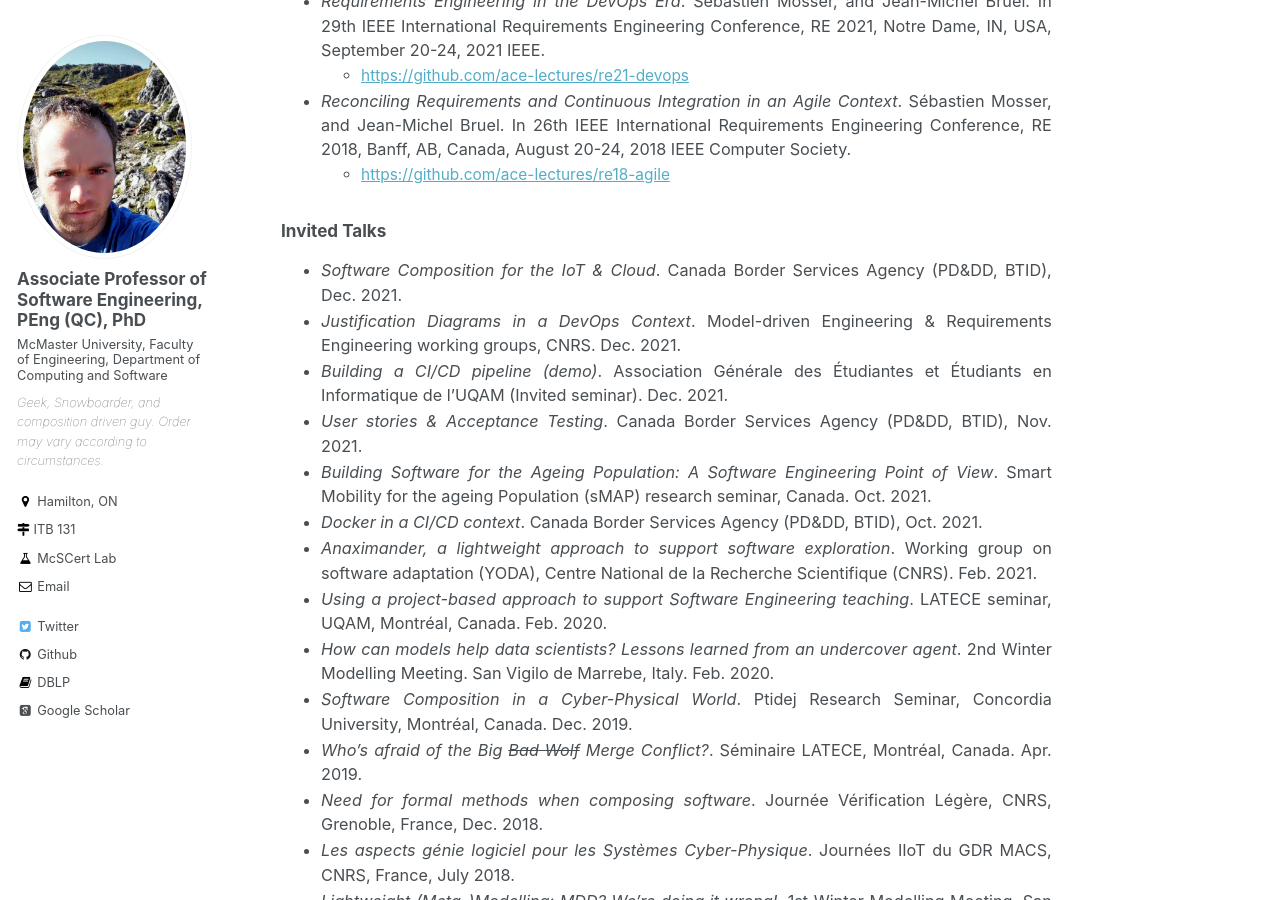
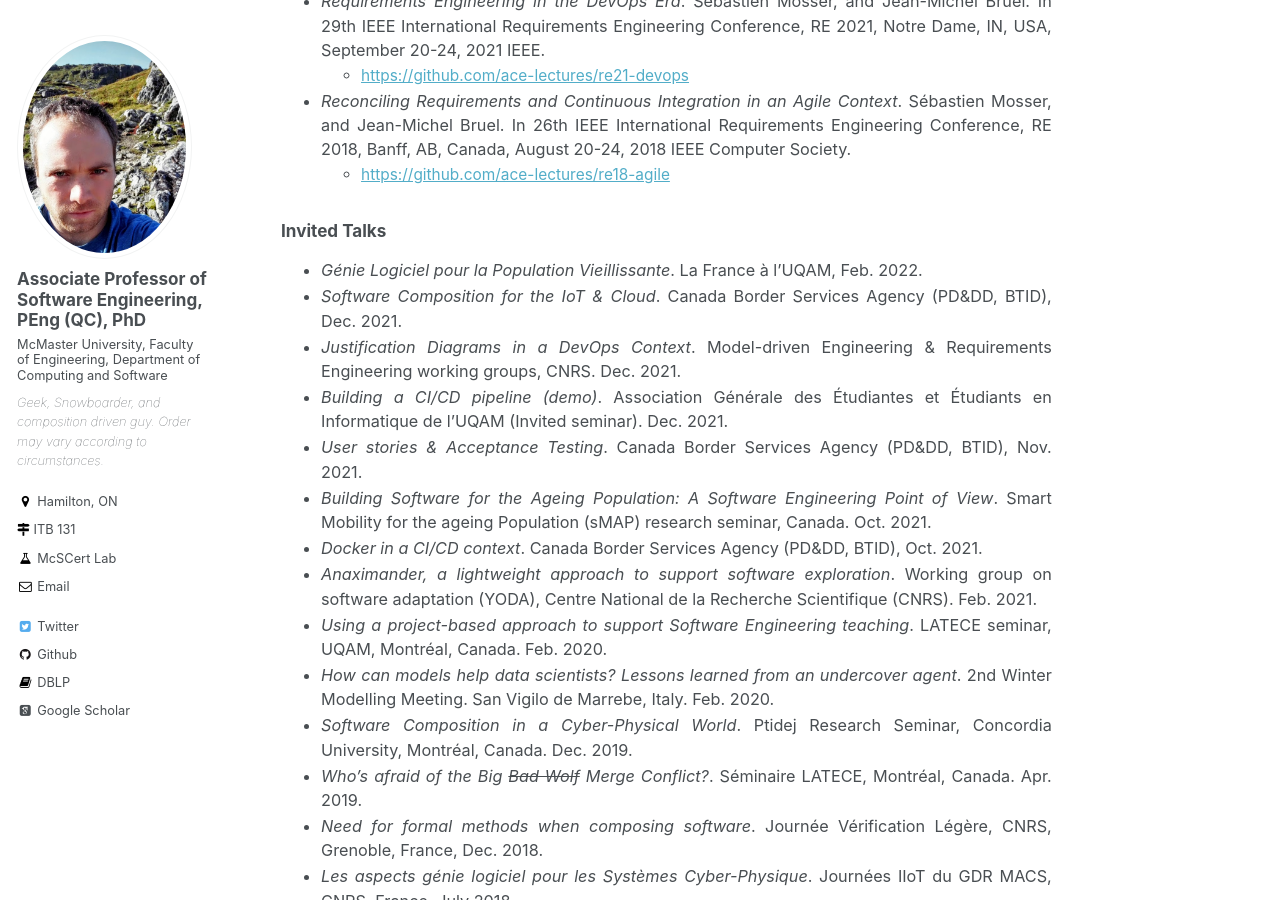
Before and after one commit to mosser/mosser.github.io, a Jekyll site: the page built from _pages/talks.md, in a window 1280 px wide and 900 px high, scrolled down 538 px. Built offline with Jekyll 4.4.1, drawn with Linux system fonts in a browser that asks for light colours; some web fonts are replaced.

Commit message:
update talks

```diff
--- a/_pages/talks.md
+++ b/_pages/talks.md
@@ -22,6 +22,7 @@ I am regularly invited to talk about my research interests, as well as the way w
 
 ### Invited Talks
 
+- _Génie Logiciel pour la Population Vieillissante_. La France à l'UQAM, Feb. 2022.
 - _Software Composition for the IoT & Cloud_. Canada Border Services Agency (PD&DD, BTID), Dec. 2021.
 - _Justification Diagrams in a DevOps Context_. Model-driven Engineering & Requirements Engineering working groups, CNRS. Dec. 2021.
 - _Building a CI/CD pipeline (demo)_. Association Générale des Étudiantes et Étudiants en Informatique de l'UQAM (Invited seminar). Dec. 2021.
```
